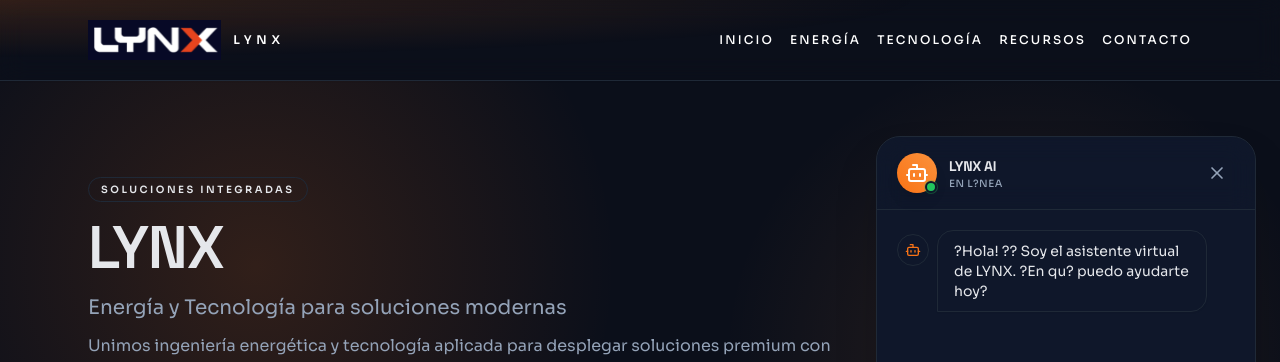
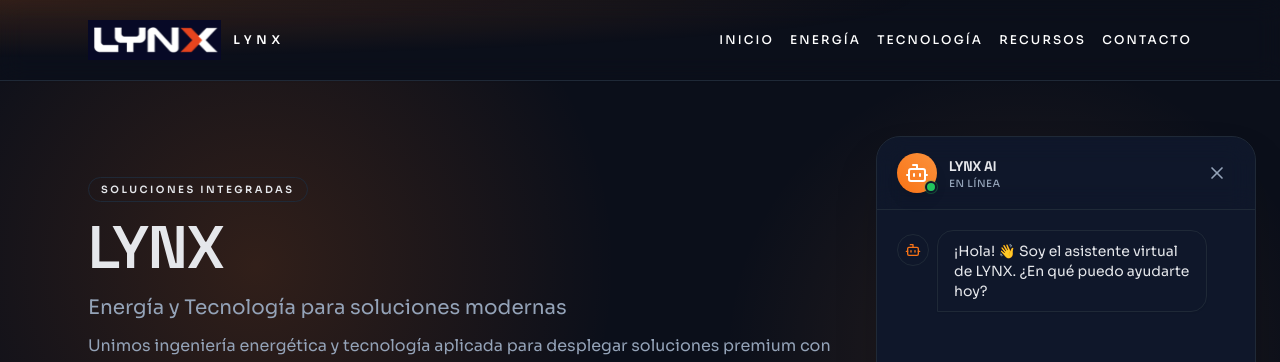
Before and after one commit to santacroce12/LYNX, a Next.js app: page / in a window 1280 px wide. Both pictures are taken after a click on the button 1224 px from the left and 744 px from the top of the page. Shown: the top 362 px of the page. Built offline with nearby package versions, Linux system fonts and the light colour scheme.

Commit message:
Fix bot text encoding

```diff
--- a/src/components/marketing/BotLynx.tsx
+++ b/src/components/marketing/BotLynx.tsx
@@ -5,7 +5,7 @@
 import { Bot, X, Send, Sparkles } from "lucide-react";
 
 // --- 1. Tipos y Utilidades ---
-const initialBotMessage = "?Hola! ?? Soy el asistente virtual de LYNX. ?En qu? puedo ayudarte hoy?";
+const initialBotMessage = "¡Hola! 👋 Soy el asistente virtual de LYNX. ¿En qué puedo ayudarte hoy?";
 
 type ChatMessage = {
   role: "bot" | "user";
@@ -21,7 +21,7 @@
   };
 };
 
-// Funci?n para detectar si el bot nos pide enviar el formulario
+// Función para detectar si el bot nos pide enviar el formulario
 const parseSubmitPayload = (text: string): SubmitContactPayload | null => {
   try {
     const parsed = JSON.parse(text);
@@ -42,7 +42,7 @@
   }
 };
 
-// --- 2. Sub-componente: Animaci?n de "Escribiendo..." ---
+// --- 2. Sub-componente: Animación de "Escribiendo..." ---
 const TypingIndicator = () => (
   <div className="flex items-center space-x-1 p-1">
     <div className="h-1.5 w-1.5 animate-bounce rounded-full bg-[var(--accent)] [animation-delay:-0.3s]" />
@@ -76,7 +76,7 @@
     const nextHistory = [...history, userMsg];
     setHistory(nextHistory);
     setInput("");
-    setIsLoading(true); // Activar animaci?n de "escribiendo"
+    setIsLoading(true); // Activar animación de "escribiendo"
 
     try {
       // 2. Enviar al Backend (PHP)
@@ -103,10 +103,10 @@
       if (submitPayload) {
         setIsLoading(false);
         setIsSubmitting(true);
-        // Mensaje temporal del bot mientras env?a el mail
+        // Mensaje temporal del bot mientras envía el mail
         setHistory((prev) => [
           ...prev,
-          { role: "bot", content: "Procesando tu solicitud... ??" },
+          { role: "bot", content: "Procesando tu solicitud... 📨" },
         ]);
 
         const submitResponse = await fetch("/contact.php", {
@@ -121,7 +121,7 @@
             {
               role: "bot",
               content:
-                "?Excelente! He enviado tus datos al equipo. Nos pondremos en contacto pronto. ??",
+                "¡Excelente! He enviado tus datos al equipo. Nos pondremos en contacto pronto. 🚀",
             },
           ]);
         } else {
@@ -130,7 +130,7 @@
             {
               role: "bot",
               content:
-                "Tuve un peque?o problema t?cnico al enviar el correo. Por favor, intenta de nuevo o escr?benos a contacto@lynx.cl.",
+                "Tuve un pequeño problema técnico al enviar el correo. Por favor, intenta de nuevo o escríbenos a contacto@lynx.cl.",
             },
           ]);
         }
@@ -141,7 +141,7 @@
       // 4. Respuesta normal del Bot
       const reply =
         cleanedText ||
-        "Disculpa, no pude procesar eso. ?Podr?as reformularlo?";
+        "Disculpa, no pude procesar eso. ¿Podrías reformularlo?";
       setHistory((prev) => [...prev, { role: "bot", content: reply }]);
     } catch (error) {
       setHistory((prev) => [
@@ -149,7 +149,7 @@
         {
           role: "bot",
           content:
-            "Lo siento, parece que hay un problema de conexi?n. Intenta m?s tarde.",
+            "Lo siento, parece que hay un problema de conexión. Intenta más tarde.",
         },
       ]);
     } finally {
@@ -178,7 +178,7 @@
                 <div>
                   <h3 className="text-sm font-bold text-[var(--text)]">LYNX AI</h3>
                   <p className="text-[10px] font-medium uppercase tracking-wider text-[var(--muted)]">
-                    En l?nea
+                    En línea
                   </p>
                 </div>
               </div>
@@ -302,7 +302,7 @@
           )}
         </AnimatePresence>
 
-        {/* Notificaci?n (Badge) si est? cerrado */}
+        {/* Notificación (Badge) si está cerrado */}
         {!isOpen && (
           <span className="absolute right-0 top-0 flex h-4 w-4 items-center justify-center rounded-full bg-red-500 ring-2 ring-[var(--bg)]">
             <span className="h-2 w-2 rounded-full bg-white" />
```
